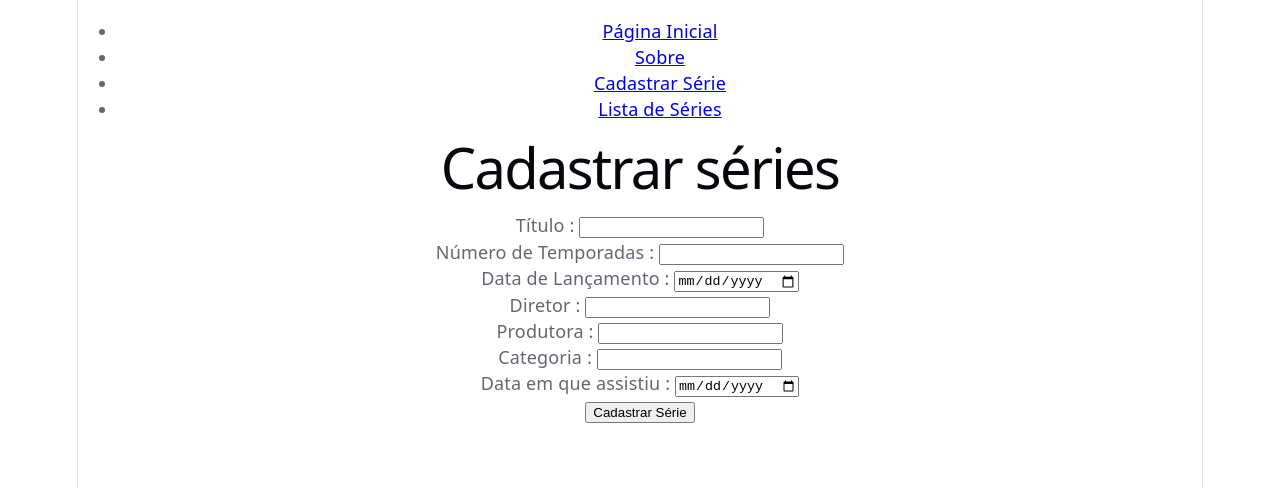
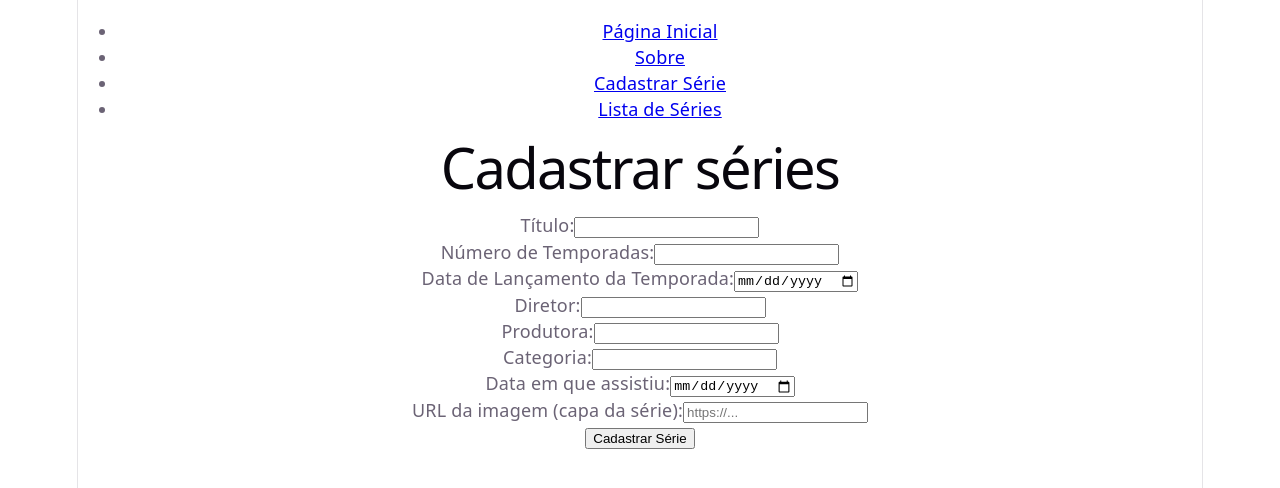
Before and after one commit to joaoplm-dev/projeto-fase1-form-series, a React (Vite) app: page / in a window 1280 px wide. Both pictures are taken after a click on the link "Cadastrar Série". Shown: the top 488 px of the page. Built offline with nearby package versions, Linux system fonts and the light colour scheme.

Commit message:
Add seriesExistentes prop to CadastroSerie and SerieForm for validation; update SerieList to display series images

```diff
--- a/src/App.jsx
+++ b/src/App.jsx
@@ -39,7 +39,7 @@ function App(){
 
     {pagina === 'home' && <Home />}
     {pagina === 'sobre' && <Sobre />}
-    {pagina === 'cadastrar' && <CadastroSerie onAdicionar={adicionarSerie}/>}
+    {pagina === 'cadastrar' && <CadastroSerie onAdicionar={adicionarSerie} series={series} />}
     {pagina === 'lista' && (
       <ListaSerie series={series} onExcluir={excluirSerie} onEditar={editarSerie}/>
 
--- a/src/components/SerieForm/SerieForm.jsx
+++ b/src/components/SerieForm/SerieForm.jsx
@@ -1,6 +1,6 @@
 import { useState } from 'react';
 
-function SerieForm({ onSalvar }) {
+function SerieForm({ onSalvar, seriesExistentes = [] }) {
   const [titulo, setTitulo] = useState('');
   const [temporadas, setTemporadas] = useState('');
   const [dataLancamento, setDataLancamento] = useState('');
@@ -8,17 +8,36 @@ function SerieForm({ onSalvar }) {
   const [produtora, setProdutora] = useState('');
   const [categoria, setCategoria] = useState('');
   const [dataAssistiu, setDataAssistiu] = useState('');
+  const [imagem, setImagem] = useState('');
 
-function handleSubmit(e){
+  function handleSubmit(e) {
     e.preventDefault();
 
-if (!titulo || !temporadas || !dataLancamento || !diretor || !produtora || !categoria || !dataAssistiu) {
+    if (
+      !titulo ||
+      !temporadas ||
+      !dataLancamento ||
+      !diretor ||
+      !produtora ||
+      !categoria ||
+      !dataAssistiu
+    ) {
       alert('Preencha todos os campos!');
+      return;
     }
 
-  onSalvar({ titulo, temporadas, dataLancamento, diretor, produtora, categoria, dataAssistiu});
+    // Verifica se já existe uma série com o mesmo título (ignorando maiúsculas/minúsculas)
+    const jaExiste = seriesExistentes.some(
+      (serie) => serie.titulo.trim().toLowerCase() === titulo.trim().toLowerCase()
+    );
 
-  //limpa o formulário
+    if (jaExiste) {
+      alert('Já existe uma série cadastrada com esse título!');
+      return;
+    }
+
+    onSalvar({ titulo, temporadas, dataLancamento, diretor, produtora, categoria, dataAssistiu, imagem });
+
     setTitulo('');
     setTemporadas('');
     setDataLancamento('');
@@ -26,18 +45,43 @@ if (!titulo || !temporadas || !dataLancamento || !diretor || !produtora || !cate
     setProdutora('');
     setCategoria('');
     setDataAssistiu('');
+    setImagem('');
   }
-
 
   return (
     <form onSubmit={handleSubmit}>
-      <p>Título : <input value={titulo} onChange={(e) => setTitulo(e.target.value)} /></p>
-      <p>Número de Temporadas : <input type="number" value={temporadas} onChange={(e) => setTemporadas(e.target.value)} /></p>
-      <p>Data de Lançamento : <input type="date" value={dataLancamento} onChange={(e) => setDataLancamento(e.target.value)} /></p>
-      <p>Diretor : <input value={diretor} onChange={(e) => setDiretor(e.target.value)} /></p>
-      <p>Produtora : <input value={produtora} onChange={(e) => setProdutora(e.target.value)} /></p>
-      <p>Categoria : <input value={categoria} onChange={(e) => setCategoria(e.target.value)} /></p>
-      <p>Data em que assistiu : <input type="date" value={dataAssistiu} onChange={(e) => setDataAssistiu(e.target.value)} /></p>
+      <p>
+        Título:
+        <input value={titulo} onChange={(e) => setTitulo(e.target.value)} />
+      </p>
+      <p>
+        Número de Temporadas:
+        <input type="number" value={temporadas} onChange={(e) => setTemporadas(e.target.value)} />
+      </p>
+      <p>
+        Data de Lançamento da Temporada:
+        <input type="date" value={dataLancamento} onChange={(e) => setDataLancamento(e.target.value)} />
+      </p>
+      <p>
+        Diretor:
+        <input value={diretor} onChange={(e) => setDiretor(e.target.value)} />
+      </p>
+      <p>
+        Produtora:
+        <input value={produtora} onChange={(e) => setProdutora(e.target.value)} />
+      </p>
+      <p>
+        Categoria:
+        <input value={categoria} onChange={(e) => setCategoria(e.target.value)} />
+      </p>
+      <p>
+        Data em que assistiu:
+        <input type="date" value={dataAssistiu} onChange={(e) => setDataAssistiu(e.target.value)} />
+      </p>
+      <p>
+        URL da imagem (capa da série):
+        <input value={imagem} onChange={(e) => setImagem(e.target.value)} placeholder="https://..." />
+      </p>
       <button type="submit">Cadastrar Série</button>
     </form>
   );
--- a/src/components/SerieList/SerieList.jsx
+++ b/src/components/SerieList/SerieList.jsx
@@ -1,17 +1,26 @@
 function SerieList({ series, onExcluir, onEditar }) {
   function handleEditar(serie) {
-        const novoTitulo = prompt('Título', serie.titulo);
-        if (novoTitulo === null) return; //cancela se vazio.
+    const novoTitulo = prompt('Título:', serie.titulo);
+    if (novoTitulo === null) return;
 
-        const novaSerie = { ...serie, titulo: novoTitulo};
+    const novaSerie = { ...serie, titulo: novoTitulo };
     onEditar(novaSerie);
   }
+
+  if (series.length === 0) {
+    return <p>Nenhuma série cadastrada ainda.</p>;
+  }
+
   return (
-    <div style={{textAlign: 'center'}}>
-         <h1>Lista de séries</h1>
+    <div>
       {series.map((serie) => (
-            <div key={serie.id}>
+        <div key={serie.id} style={{ display: 'flex', alignItems: 'center', gap: '10px', justifyContent: 'center' }}>
+          {serie.imagem && (
+            <img src={serie.imagem} alt={serie.titulo} style={{ width: '50px', height: '70px', objectFit: 'cover' }} />
+          )}
+          <span>
             - {serie.titulo} - {serie.temporadas} temporadas - {serie.dataLancamento} - {serie.diretor} - {serie.produtora} - {serie.categoria} - {serie.dataAssistiu}
+          </span>
           <button onClick={() => handleEditar(serie)}>Editar</button>
           <button onClick={() => onExcluir(serie.id)}>Excluir</button>
         </div>
--- a/src/pages/CadastroSerie.jsx
+++ b/src/pages/CadastroSerie.jsx
@@ -1,12 +1,12 @@
 import SerieForm from '../components/SerieForm/SerieForm';
 
-function CadastroSerie({ onAdicionar }) {
- return (
-  <div style={{ textAlign: 'center'}}>
-   <h1>Cadastrar séries</h1>
-   <SerieForm onSalvar={onAdicionar} />
-  </div>
- );
+function CadastroSerie({ onAdicionar, series }) {
+  return (
+    <div style={{ textAlign: 'center' }}>
+      <h1>Cadastrar séries</h1>
+      <SerieForm onSalvar={onAdicionar} seriesExistentes={series} />
+    </div>
+  );
 }
 
 export default CadastroSerie;
```
Lines whose indentation alone changed are shown as unchanged.
